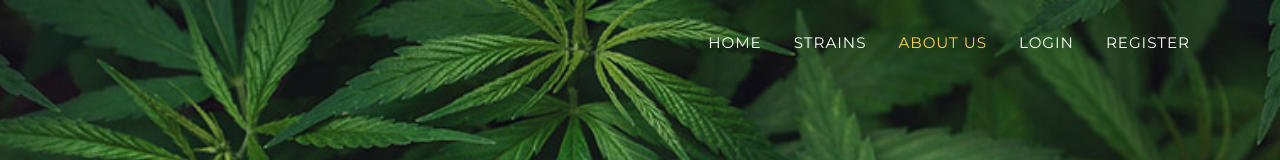
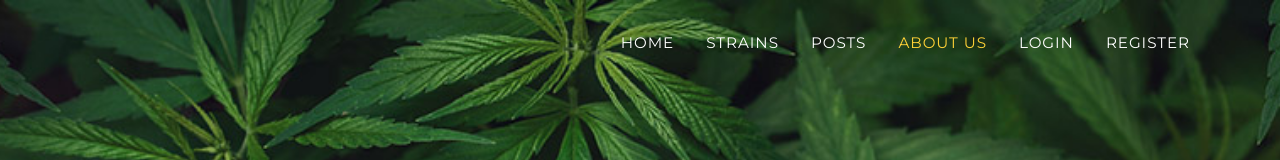
Before and after one commit to JennaScript/get-high-together, a website: page dist/index.html in a window 1280 px wide. Shown: the top 160 px of the page. Drawn offline with nearby package versions, Linux system fonts and the light colour scheme; a web font is replaced by a local one.

Commit message:
Update index.html

```diff
--- a/dist/index.html
+++ b/dist/index.html
@@ -28,6 +28,7 @@
                     <ul class="navbar-nav text-uppercase ml-auto">
                         <li class="nav-item"><a class="nav-link js-scroll-trigger" href="#home">Home</a></li>
                         <li class="nav-item"><a class="nav-link js-scroll-trigger" href="#strains">Strains</a></li>
+                        <li class="nav-item"><a class="nav-link js-scroll-trigger" href="#posts">Posts</a></li>
                         <li class="nav-item"><a class="nav-link js-scroll-trigger" href="#about">About Us</a></li>
                         <li class="nav-item"><a class="nav-link js-scroll-trigger" href="#login">Login</a></li>
                         <li class="nav-item"><a class="nav-link js-scroll-trigger" href="#register">Register</a></li>
```
